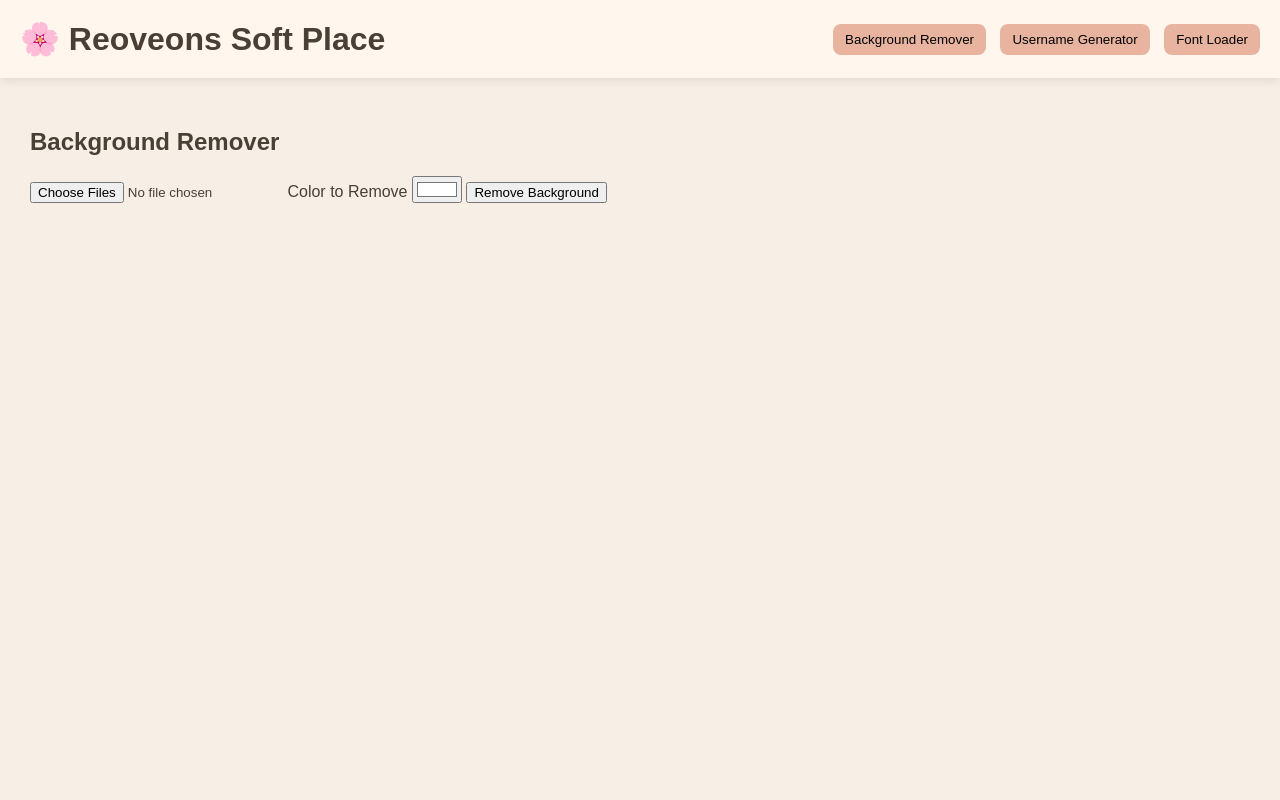
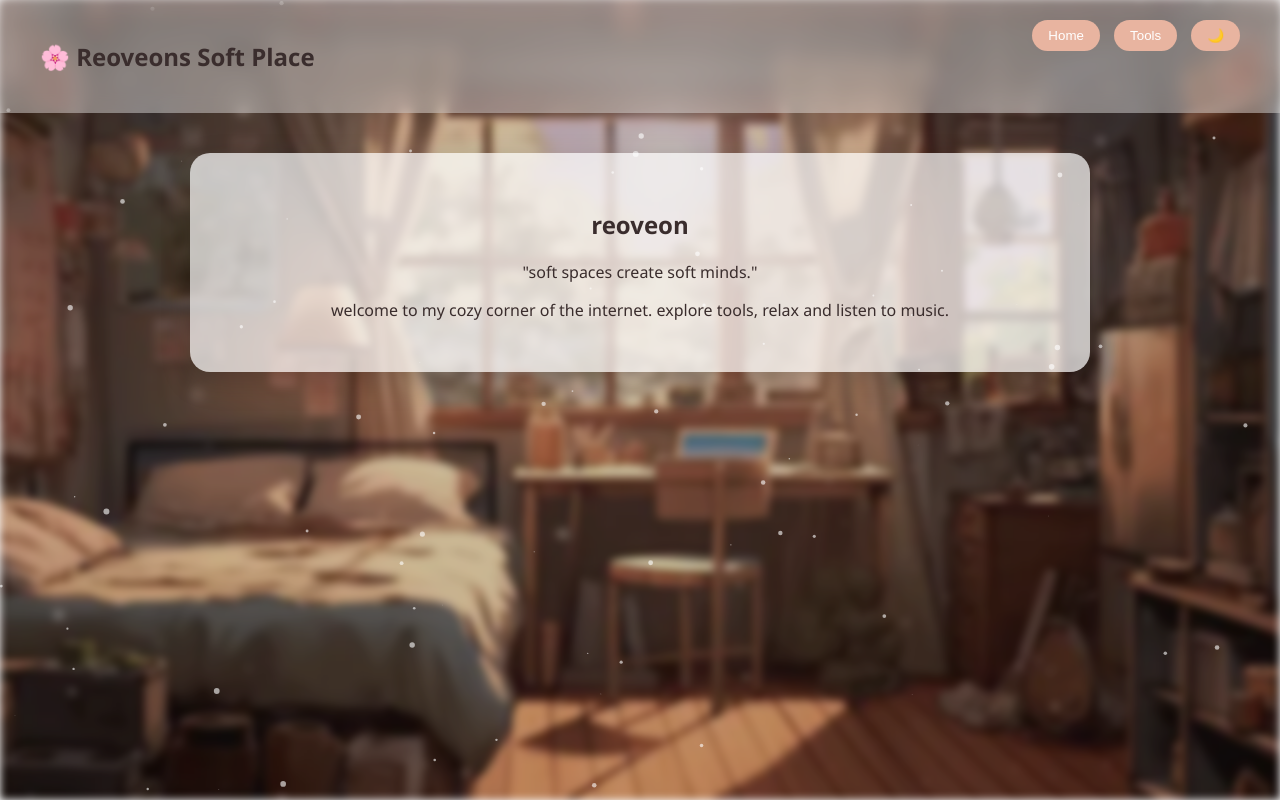
Before and after one commit to Reoveon/Reoveon-s-Soft-Place, a plain HTML site: page index.html in a window 1280 px wide. Drawn offline with Linux system fonts and the light colour scheme.

Commit message:
Add files via upload

```diff
--- a/index.html
+++ b/index.html
@@ -8,71 +8,62 @@
 
 <body>
 
+<div class="background"></div>
+<canvas id="particles"></canvas>
+
 <header>
-<h1>🌸 Reoveons Soft Place</h1>
 
-<div class="menu">
-<button onclick="showSection('remover')">Background Remover</button>
-<button onclick="showSection('username')">Username Generator</button>
-<button onclick="showSection('font')">Font Loader</button>
-</div>
+<h2>🌸 Reoveons Soft Place</h2>
+
+<nav>
+<button onclick="switchTab('home')">Home</button>
+<button onclick="switchTab('tools')">Tools</button>
+<button onclick="toggleDark()">🌙</button>
+</nav>
+
 </header>
 
 
 <main>
 
-<!-- Background Remover -->
-<section id="remover" class="section active">
+<section id="home" class="tab active">
 
-<h2>Background Remover</h2>
+<div class="card">
 
-<input type="file" id="imageUpload" multiple>
+<h1>reoveon</h1>
 
-<label>Color to Remove</label>
-<input type="color" id="removeColor" value="#ffffff">
+<p class="quote">"soft spaces create soft minds."</p>
 
-<button onclick="removeBackground()">Remove Background</button>
+<p>
+welcome to my cozy corner of the internet.
+explore tools, relax and listen to music.
+</p>
 
-<div id="imageContainer"></div>
+</div>
 
 </section>
 
 
-<!-- Username Generator -->
-<section id="username" class="section">
+<section id="tools" class="tab">
 
-<h2>Username Generator</h2>
+<div class="card">
 
-<label>Character Length (1-10)</label>
-<input type="number" id="charLength" min="1" max="10" value="5">
+<h2>tools</h2>
 
-<label>Amount (1-100)</label>
-<input type="number" id="userAmount" min="1" max="100" value="10">
+<p>background remover</p>
+<p>username generator</p>
+<p>font loader</p>
 
-<button onclick="generateUsernames()">Generate</button>
-
-<div id="usernameList"></div>
+</div>
 
 </section>
 
-
-<!-- Font Loader -->
-<section id="font" class="section">
-
-<h2>Font Loader</h2>
-
-<input type="file" id="fontUpload" accept=".ttf,.otf">
-
-<input type="text" id="fontText" placeholder="Type something...">
-
-<button onclick="renderFont()">Render</button>
-
-<canvas id="fontCanvas"></canvas>
-
-</section>
+</main>
 
 
-</main>
+<audio autoplay loop>
+<source src="music.mp3">
+</audio>
 
 <script src="script.js"></script>
 
--- a/script.js
+++ b/script.js
@@ -1,153 +1,76 @@
+/* tab switching */
 
-function showSection(section){
+function switchTab(tab){
 
-document.querySelectorAll(".section").forEach(s=>{
-s.classList.remove("active")
+document.querySelectorAll(".tab").forEach(t=>{
+t.classList.remove("active")
 })
 
-document.getElementById(section).classList.add("active")
+document.getElementById(tab).classList.add("active")
 
 }
 
 
+/* dark mode */
 
-let uploadedImages=[]
+function toggleDark(){
 
-document.getElementById("imageUpload").addEventListener("change",function(e){
-
-const container=document.getElementById("imageContainer")
-container.innerHTML=""
-
-uploadedImages=[]
-
-for(let file of e.target.files){
-
-let img=document.createElement("img")
-img.src=URL.createObjectURL(file)
-
-container.appendChild(img)
-
-uploadedImages.push(img)
+document.body.classList.toggle("dark")
 
 }
 
-})
 
+/* particles */
 
+const canvas=document.getElementById("particles")
+const ctx=canvas.getContext("2d")
 
-function removeBackground(){
+canvas.width=window.innerWidth
+canvas.height=window.innerHeight
 
-const color=document.getElementById("removeColor").value
+let particles=[]
 
-const r=parseInt(color.substr(1,2),16)
-const g=parseInt(color.substr(3,2),16)
-const b=parseInt(color.substr(5,2),16)
+/* medium amount */
 
-uploadedImages.forEach(img=>{
+for(let i=0;i<90;i++){
 
-let canvas=document.createElement("canvas")
-let ctx=canvas.getContext("2d")
+particles.push({
 
-canvas.width=img.width
-canvas.height=img.height
-
-ctx.drawImage(img,0,0)
-
-let data=ctx.getImageData(0,0,canvas.width,canvas.height)
-
-for(let i=0;i<data.data.length;i+=4){
-
-let dr=data.data[i]
-let dg=data.data[i+1]
-let db=data.data[i+2]
-
-let diff=Math.abs(dr-r)+Math.abs(dg-g)+Math.abs(db-b)
-
-if(diff<100){
-data.data[i+3]=0
-}
-
-}
-
-ctx.putImageData(data,0,0)
-
-img.src=canvas.toDataURL()
+x:Math.random()*canvas.width,
+y:Math.random()*canvas.height,
+size:Math.random()*3,
+speed:Math.random()*0.6
 
 })
 
 }
 
 
+function animate(){
 
-function generateUsernames(){
+ctx.clearRect(0,0,canvas.width,canvas.height)
 
-const length=parseInt(document.getElementById("charLength").value)
-const amount=parseInt(document.getElementById("userAmount").value)
+ctx.fillStyle="rgba(255,255,255,0.6)"
 
-const chars="abcdefghijklmnopqrstuvwxyz"
+particles.forEach(p=>{
 
-let output=""
+p.y-=p.speed
 
-for(let i=0;i<amount;i++){
+if(p.y<0){
 
-let name=""
-
-for(let j=0;j<length;j++){
-name+=chars[Math.floor(Math.random()*chars.length)]
-}
-
-output+=name+"<br>"
+p.y=canvas.height
+p.x=Math.random()*canvas.width
 
 }
 
-document.getElementById("usernameList").innerHTML=output
+ctx.beginPath()
+ctx.arc(p.x,p.y,p.size,0,Math.PI*2)
+ctx.fill()
+
+})
+
+requestAnimationFrame(animate)
 
 }
 
-
-
-let loadedFont=null
-
-document.getElementById("fontUpload").addEventListener("change",function(e){
-
-const file=e.target.files[0]
-
-const reader=new FileReader()
-
-reader.onload=function(){
-
-const font=new FontFace("customFont",reader.result)
-
-font.load().then(function(loaded){
-
-document.fonts.add(loaded)
-loadedFont="customFont"
-
-})
-
-}
-
-reader.readAsArrayBuffer(file)
-
-})
-
-
-
-function renderFont(){
-
-const text=document.getElementById("fontText").value
-const canvas=document.getElementById("fontCanvas")
-
-const ctx=canvas.getContext("2d")
-
-canvas.width=800
-canvas.height=200
-
-ctx.clearRect(0,0,canvas.width,canvas.height)
-
-ctx.font="60px "+loadedFont
-ctx.fillStyle="#000"
-
-ctx.fillText(text,50,120)
-
-}
+animate()
--- a/style.css
+++ b/style.css
@@ -1,71 +1,161 @@
 body{
 
-font-family: Arial;
-background:#f7efe5;
-color:#4a3f35;
 margin:0;
+font-family:Segoe UI;
+color:#3a2d2d;
+overflow-x:hidden;
+
+transition:background 0.6s,color 0.6s;
 
 }
+
+
+/* background */
+
+.background{
+
+position:fixed;
+width:100%;
+height:100%;
+
+background-image:url("background.jpg");
+background-size:cover;
+background-position:center;
+
+filter:blur(4px) brightness(.8);
+
+z-index:-2;
+
+}
+
+
+/* particles */
+
+canvas{
+
+position:fixed;
+top:0;
+left:0;
+
+z-index:-1;
+
+}
+
+
+/* header */
 
 header{
 
 display:flex;
 justify-content:space-between;
-align-items:center;
-padding:20px;
-background:#fff6ee;
-box-shadow:0 2px 10px rgba(0,0,0,0.1);
+
+padding:20px 40px;
+
+background:rgba(255,255,255,0.4);
+backdrop-filter:blur(10px);
 
 }
 
-h1{
-margin:0;
-}
 
-.menu button{
+nav button{
 
 margin-left:10px;
-padding:8px 12px;
+
+padding:8px 16px;
+
 border:none;
-border-radius:8px;
+border-radius:20px;
+
 background:#e8b4a0;
+
+color:white;
+
 cursor:pointer;
+
+transition:.3s;
 
 }
 
-main{
-padding:30px;
-}
 
-.section{
-display:none;
-}
+nav button:hover{
 
-.section.active{
-display:block;
-}
-
-#imageContainer img{
-
-max-width:200px;
-margin:10px;
-border-radius:10px;
-box-shadow:0 4px 10px rgba(0,0,0,0.15);
+transform:scale(1.1);
 
 }
 
-#usernameList{
 
-margin-top:20px;
-padding:10px;
-background:#fff6ee;
-border-radius:10px;
+/* layout */
+
+main{
+
+padding:40px;
+max-width:900px;
+margin:auto;
 
 }
 
-canvas{
 
-margin-top:20px;
-border:1px solid #ccc;
+/* tabs */
+
+.tab{
+
+display:none;
+
+opacity:0;
+
+transform:translateX(60px);
+
+transition:1.5s;
 
 }
+
+
+.tab.active{
+
+display:block;
+
+opacity:1;
+
+transform:translateX(0);
+
+}
+
+
+/* card */
+
+.card{
+
+background:rgba(255,255,255,0.7);
+
+padding:35px;
+
+border-radius:20px;
+
+box-shadow:0 10px 30px rgba(0,0,0,0.2);
+
+text-align:center;
+
+}
+
+
+/* dark mode */
+
+.dark{
+
+color:#eee;
+
+}
+
+
+.dark header{
+
+background:rgba(0,0,0,0.6);
+
+}
+
+
+.dark .card{
+
+background:rgba(0,0,0,0.6);
+
+}
```
Also changed, not shown: background.jpg (added), 1 other file.
